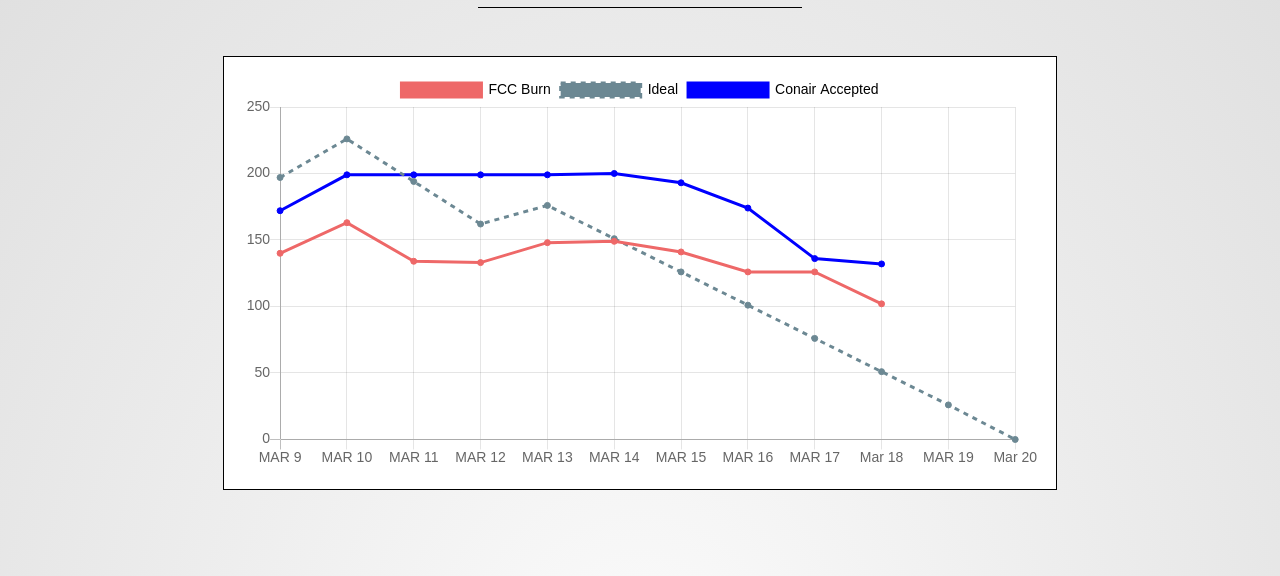
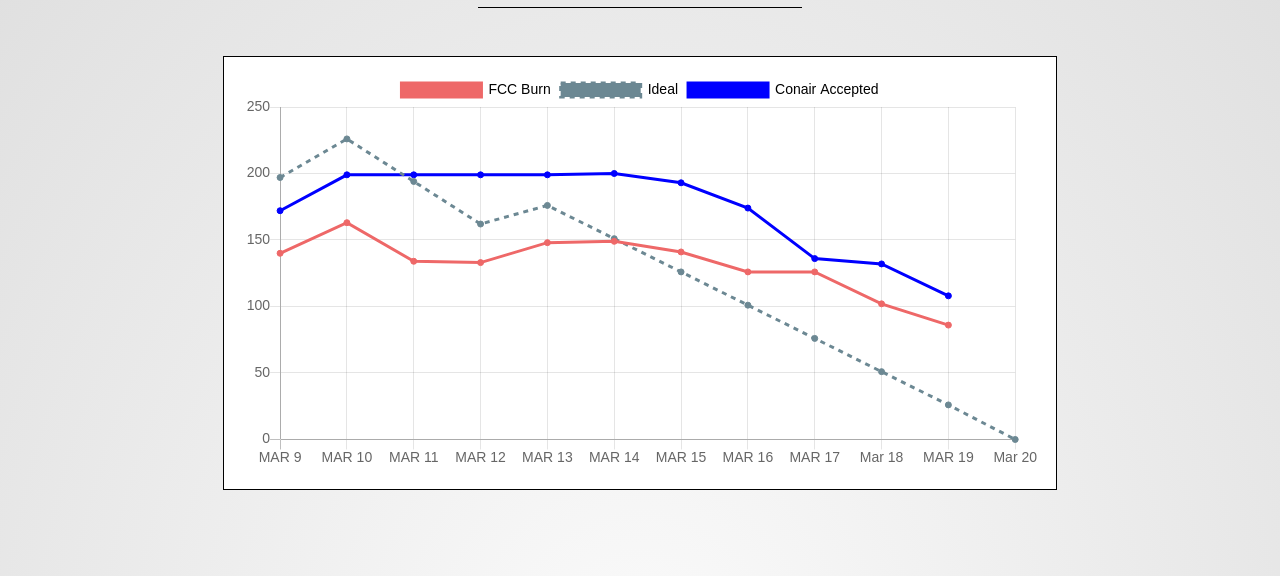
Before and after one commit to JoeyFlaum/Burndown, a website: page index.html in a window 1280 px wide. Shown: the part 75-651 px from the top of the page. Drawn offline with nearby package versions, Linux system fonts and the light colour scheme.

Commit message:
update burndown

```diff
--- a/index.html
+++ b/index.html
@@ -95,10 +95,10 @@
     <script>
     showBurnDown (
       "Q400",
-      [140,163,134,133,148,149,141,126,126,102], // burndown data
+      [140,163,134,133,148,149,141,126,126,102,86], // burndown data
       //[197,240,208,176,190] // scope change with totals
       [197,226,194,162,176], // scope change
-      [172,199,199,199,199,200,193,174,136,132],//conair
+      [172,199,199,199,199,200,193,174,136,132,108],//conair
       );
 
 
```
